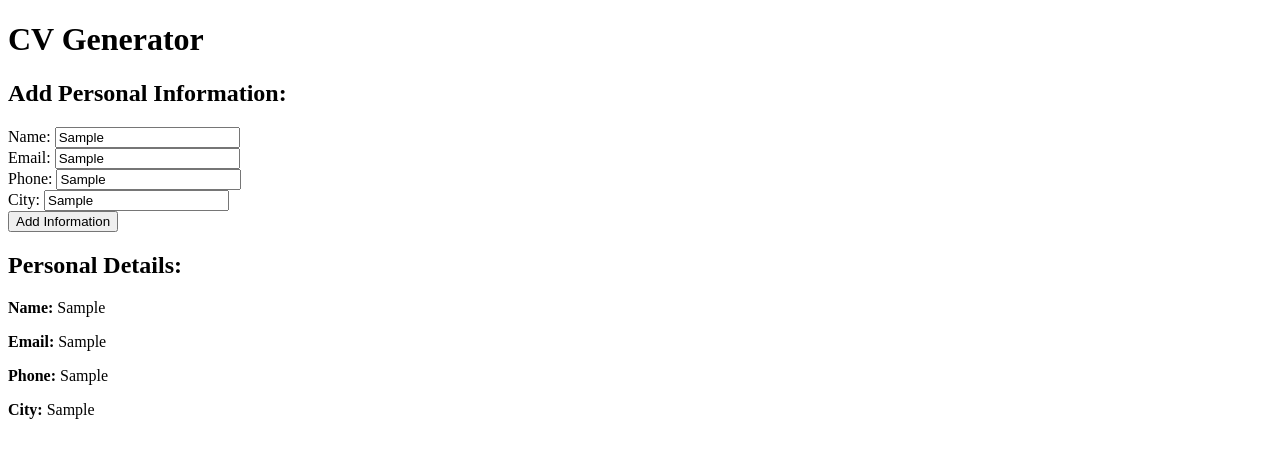
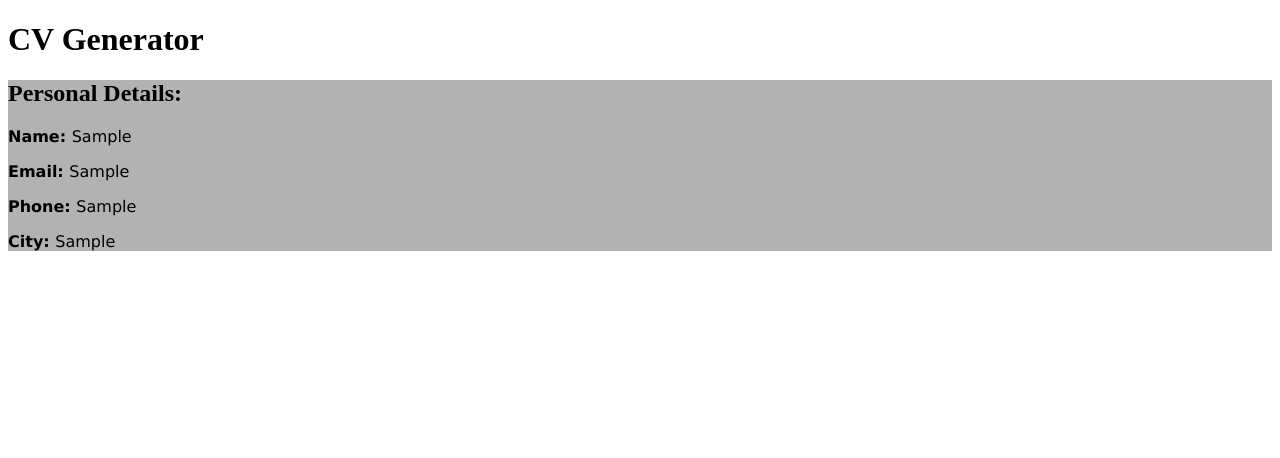
Before and after one commit to EpictetusZ1/cv-application, a React (Create React App) app: page / in a window 1280 px wide. Both pictures are taken after typing "Sample", "Sample", "Sample", "Sample" into the empty fields and a click on the button "Add Information". Shown: the top 458 px of the page. Built offline with nearby package versions, Linux system fonts and the light colour scheme.

Commit message:
Toggle form onSubmit, add test style module

```diff
--- a/src/components/DisplayData.js
+++ b/src/components/DisplayData.js
@@ -1,4 +1,5 @@
 import React, {Component} from "react";
+import styles from "./displayDataStyles.module.css"
 
 class DisplayData extends Component {
 
@@ -19,7 +20,7 @@ class DisplayData extends Component {
         const { ...fields } = this.props.dataObj
 
         return (
-            <div>
+            <div className={styles.darkSection}>
                 {this.formatData(fields)}
             </div>
         )
--- a/src/components/Main.js
+++ b/src/components/Main.js
@@ -38,12 +38,13 @@ class Main extends Component {
         return (
             <div>
                 <h1 className={"title"}> CV Generator </h1>
-               {/* Personal Info */}
-                <PersonalBlock data={this.state.personalData} updateParent={this.handleSubmit} />
+                {/* Personal Info */}
+                {/* Conditional Render to Remove form on submit*/}
+                {!this.state.renderPersonal && <PersonalBlock data={this.state.personalData} updateParent={this.handleSubmit} />}
                 {this.state.renderPersonal && <DisplayData dataObj={this.state.personalData} />}
 
-               {/* Educational Info */}
-               {/* Practical Info */}
+                {/* Educational Info */}
+                {/* Practical Info */}
             </div>
         )
     }
--- /dev/null
+++ b/src/components/displayDataStyles.module.css
@@ -0,0 +1,7 @@
+p {
+    font-family: Verdana, "sans-serif";
+}
+
+.darkSection {
+    background-color: #b2b2b2;
+}
```
